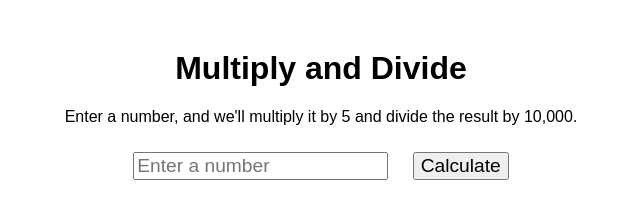
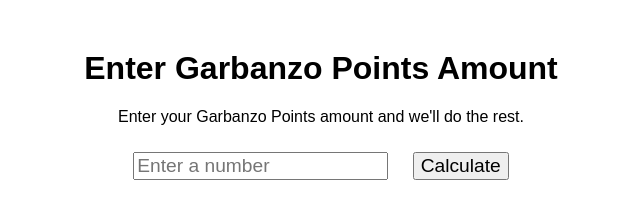
Before and after one commit to 2codeDev/2codeDev.github.io, a plain HTML site: page index.html in a window 1280 px wide. Shown: the whole page, without its empty margins (319-959 px from the left). Drawn offline with Linux system fonts and the light colour scheme.

Commit message:
Update index.html

```diff
--- a/index.html
+++ b/index.html
@@ -3,7 +3,7 @@
 <head>
     <meta charset="UTF-8">
     <meta name="viewport" content="width=device-width, initial-scale=1.0">
-    <title>Number Calculator</title>
+    <title>Extra Credit Points</title>
     <style>
         body {
             font-family: Arial, sans-serif;
@@ -22,8 +22,8 @@
     </style>
 </head>
 <body>
-    <h1>Multiply and Divide</h1>
-    <p>Enter a number, and we'll multiply it by 5 and divide the result by 10,000.</p>
+    <h1>Enter Garbanzo Points Amount</h1>
+    <p>Enter your Garbanzo Points amount and we'll do the rest.</p>
     <form id="calculatorForm" onsubmit="calculate(event)">
         <input type="number" id="inputNumber" placeholder="Enter a number" required>
         <button type="submit">Calculate</button>
```
